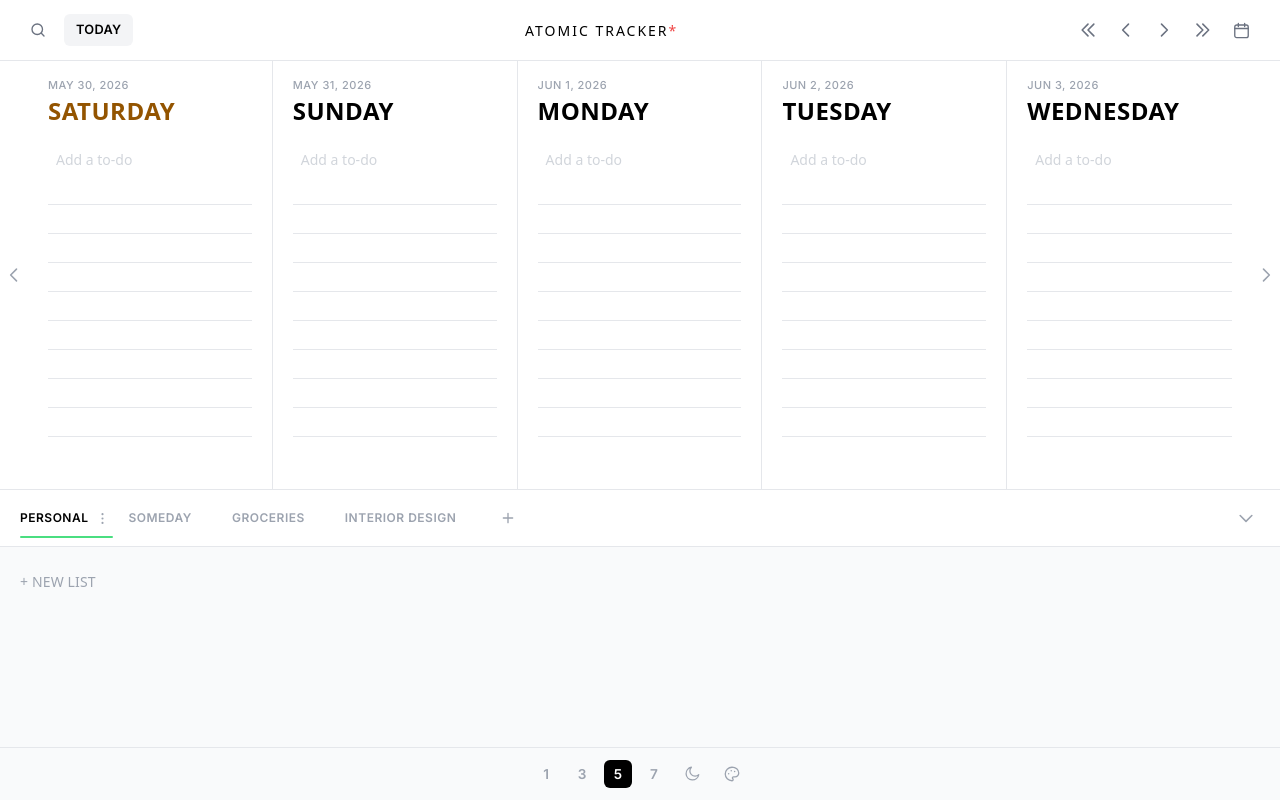
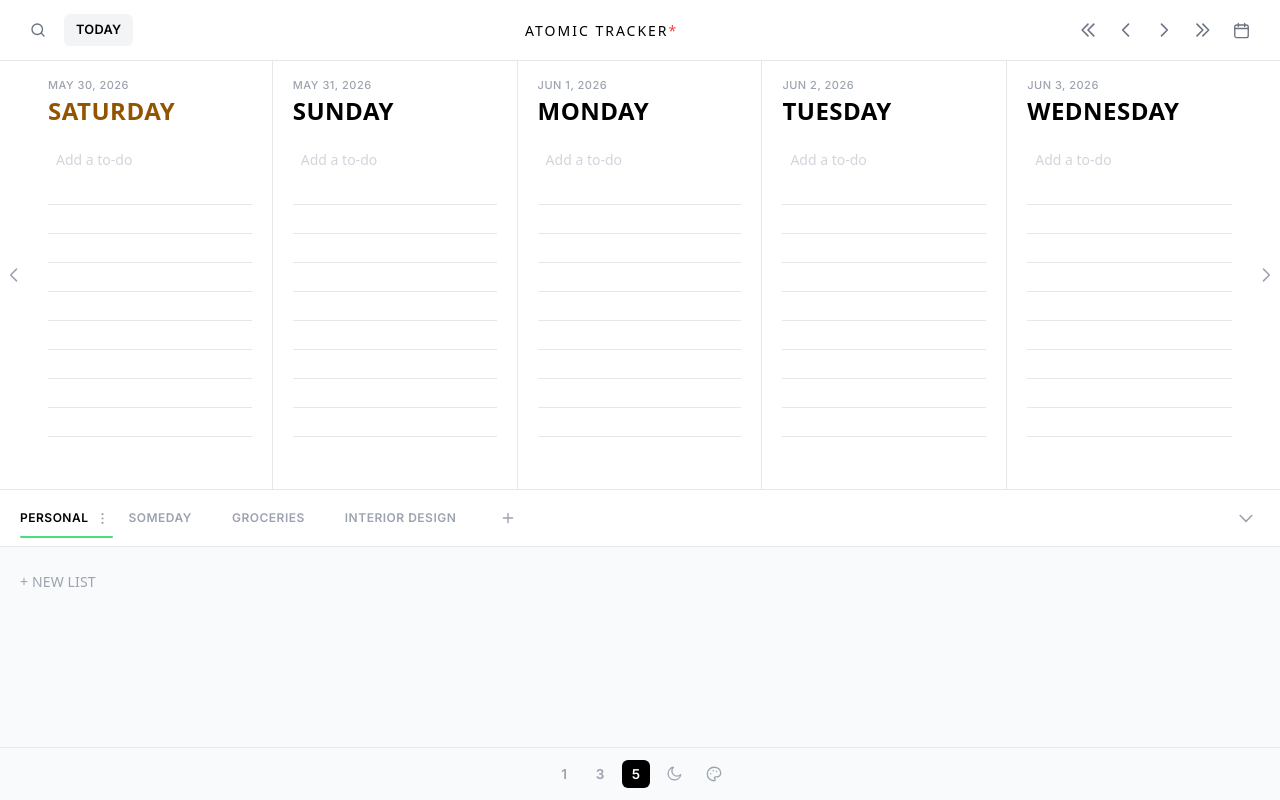
Before and after one commit to akbarkhan9044/AppMonthlyTracker, a React (Vite) app: page / in a window 1280 px wide. Built offline with nearby package versions, Linux system fonts and the light colour scheme.

Commit message:
removin 7 button features

```diff
--- a/src/App.jsx
+++ b/src/App.jsx
@@ -20,7 +20,10 @@ function App() {
   const dark = theme === 'dark';
   const [fontIdx, setFontIdx] = useState(() => Number(localStorage.getItem('dayboard.font')) || 5);
   const [anchor, setAnchor] = useState(() => today0());
-  const [viewDays, setViewDays] = useState(() => Number(localStorage.getItem('dayboard.view')) || 5);
+  const [viewDays, setViewDays] = useState(() => {
+    const v = Number(localStorage.getItem('dayboard.view')) || 5;
+    return v > 5 ? 5 : v;
+  });
   const [board, setBoard] = useState(0);
   const [boards, setBoards] = useState(SEED_BOARDS);
   const [query, setQuery] = useState('');
@@ -508,11 +511,11 @@ function App() {
 
       {/* Footer */}
       <footer className="footer">
-        {[1, 3, 5, 7].map(n => (
+        {[1, 3, 5].map(n => (
           <button
             key={n}
             className={`fontstep${n !== 1 && viewDays === n ? ' active' : ''}`}
-            title={n === 1 ? 'Focus mode' : n === 7 ? 'Show whole week' : `Show ${n} days`}
+            title={n === 1 ? 'Focus mode' : `Show ${n} days`}
             onClick={() => {
               if (n === 1) { setFocusMode(true); return; }
               setViewDays(n);
```
